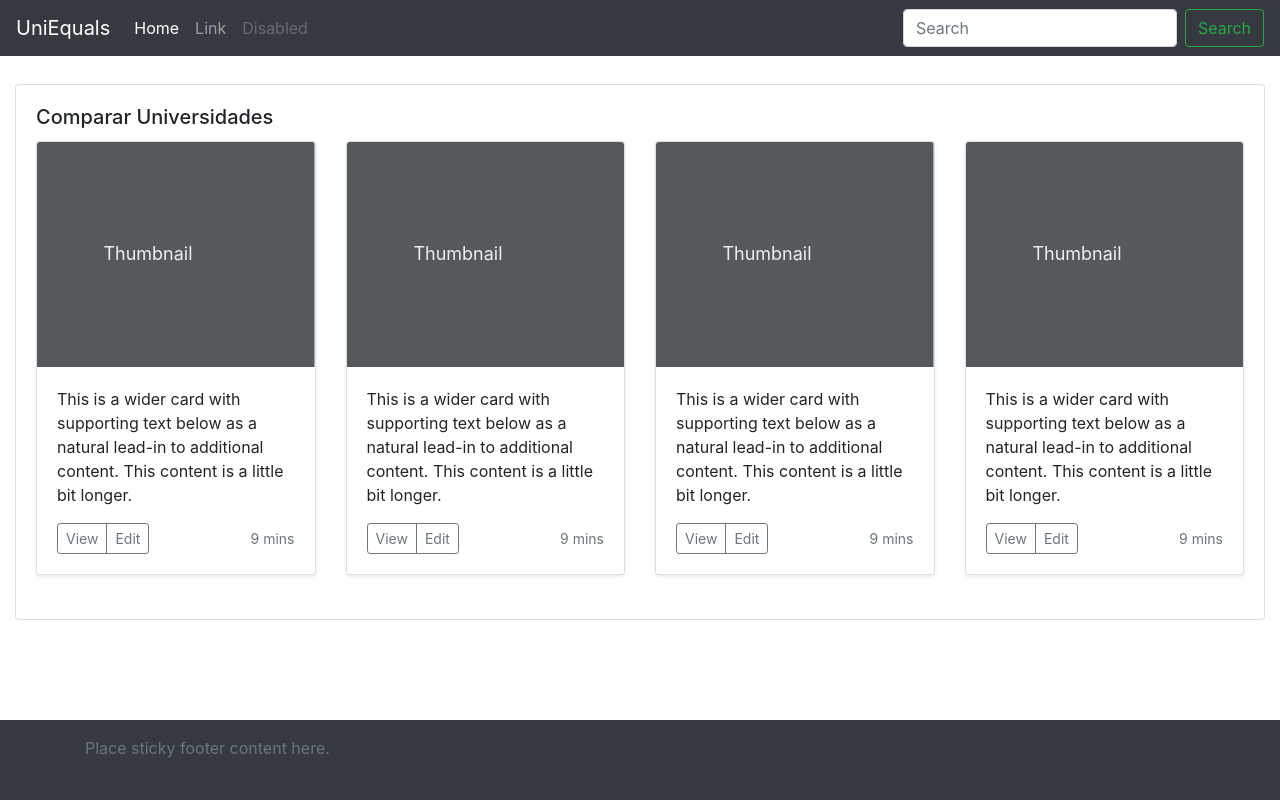
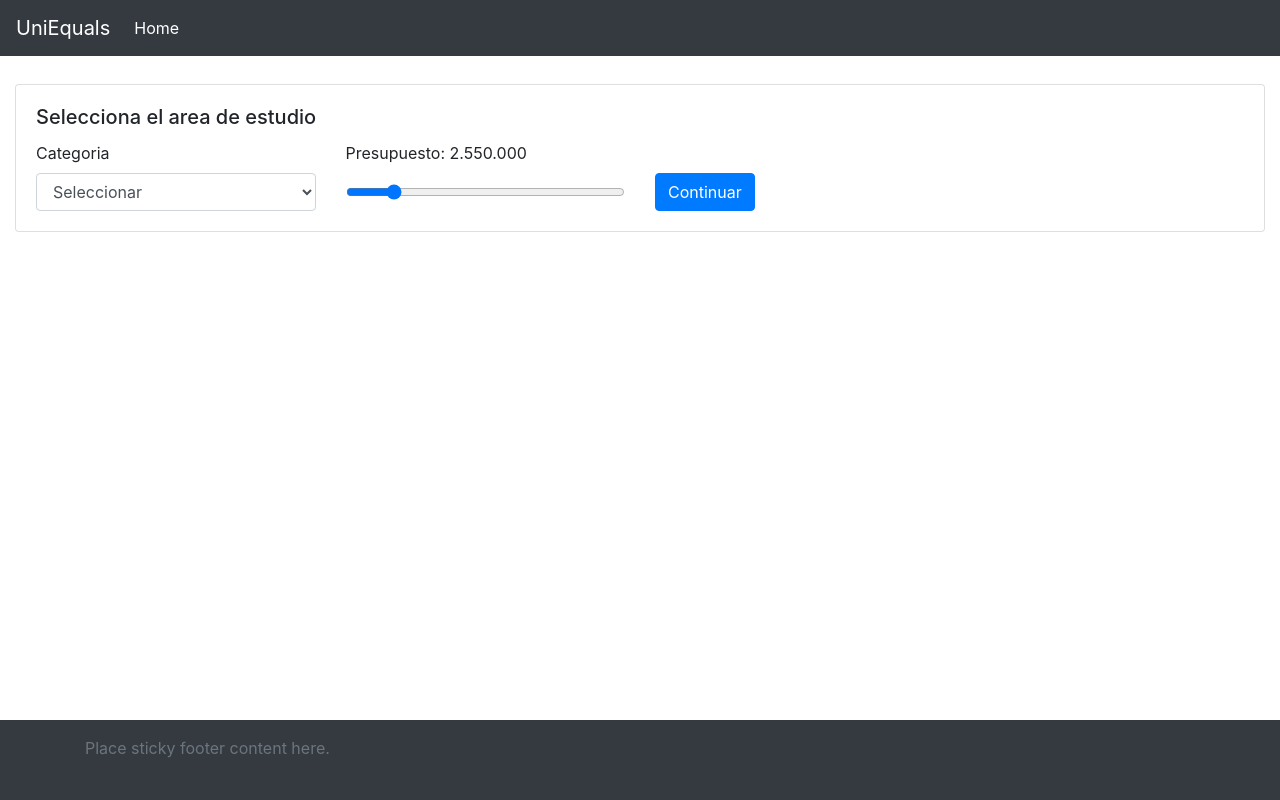
Before and after one commit to Ricardo3007/UniEquals, a CodeIgniter app: page /UniEquals/Comparar in a window 1280 px wide. Run offline with CodeIgniter, Linux system fonts and the light colour scheme; some libraries are stand-ins or nearby versions.

Commit message:
Se agrega la pagina principal de comparar filtro

```diff
--- a/application/controllers/Comparar.php
+++ b/application/controllers/Comparar.php
@@ -16,4 +16,12 @@ class Comparar extends CI_Controller {
 	 	$data['content']='comparar/index';
 	 	$this->load->view('template/home',$data);// view/index.php
 	}
+
+	public function comparar(){
+		if($this->input->post()){
+			//$data['data']=$this->Comparar_model->getAll();
+			$data['content']='comparar/comparar';
+	 		$this->load->view('template/home',$data);// view/index.php
+		}
+	}
 }
--- a/application/views/comparar/index.php
+++ b/application/views/comparar/index.php
@@ -1,84 +1,57 @@
+
 <br>
 <div class="card">
     <div class="card-body">
-        <h5 class="card-title">Comparar Universidades</h5>
-        <div class="row">
-            <div class="col-md-3">
-                <div class="card mb-4 shadow-sm">
-                    <svg class="bd-placeholder-img card-img-top" width="100%" height="225" xmlns="http://www.w3.org/2000/svg" preserveAspectRatio="xMidYMid slice" focusable="false" role="img" aria-label="Placeholder: Thumbnail">
-                        <title>Placeholder</title>
-                        <rect width="100%" height="100%" fill="#55595c" />
-                        <text x="40%" y="50%" fill="#eceeef" dy=".3em">Thumbnail</text>
-                    </svg>
-                    <div class="card-body">
-                        <p class="card-text">This is a wider card with supporting text below as a natural lead-in to additional content. This content is a little bit longer.</p>
-                        <div class="d-flex justify-content-between align-items-center">
-                            <div class="btn-group">
-                                <button type="button" class="btn btn-sm btn-outline-secondary">View</button>
-                                <button type="button" class="btn btn-sm btn-outline-secondary">Edit</button>
-                            </div>
-                            <small class="text-muted">9 mins</small>
-                        </div>
-                    </div>
+        <h5 class="card-title">Selecciona el area de estudio</h5>
+        <form id="formFiltro" action="Comparar/comparar" Method="POST">
+            <div class="row">
+                <div class="col-md-3">
+                    <label for="dropCategoria">Categoria</label>
+                    <select name="dropCategoria" id="dropCategoria" class="form-control">
+                    <option value="0">Seleccionar</option>
+                    </select>
+                </div>
+                <div class="col-md-3">
+                <label for="txtPresupuesto">Presupuesto: <span id="valorPresupuesto"></span></label>
+                <input id="txtPresupuesto" name="txtPresupuesto" type="range"
+                    min="300000" max="20000000" step="150000" value="2500000"
+                    class="form-control" onchange="rangoNumerico(this)" >
+                </div>
+                <div class="col-md-3">
+                    <button id="btnEnviar" type="submit"class="btn btn-primary btnMargin">
+                        Continuar
+                    </button>
                 </div>
             </div>
-            <div class="col-md-3">
-                <div class="card mb-4 shadow-sm">
-                    <svg class="bd-placeholder-img card-img-top" width="100%" height="225" xmlns="http://www.w3.org/2000/svg" preserveAspectRatio="xMidYMid slice" focusable="false" role="img" aria-label="Placeholder: Thumbnail">
-                        <title>Placeholder</title>
-                        <rect width="100%" height="100%" fill="#55595c" />
-                        <text x="40%" y="50%" fill="#eceeef" dy=".3em">Thumbnail</text>
-                    </svg>
-                    <div class="card-body">
-                        <p class="card-text">This is a wider card with supporting text below as a natural lead-in to additional content. This content is a little bit longer.</p>
-                        <div class="d-flex justify-content-between align-items-center">
-                            <div class="btn-group">
-                                <button type="button" class="btn btn-sm btn-outline-secondary">View</button>
-                                <button type="button" class="btn btn-sm btn-outline-secondary">Edit</button>
-                            </div>
-                            <small class="text-muted">9 mins</small>
-                        </div>
-                    </div>
-                </div>
-            </div>
-            <div class="col-md-3">
-                <div class="card mb-4 shadow-sm">
-                    <svg class="bd-placeholder-img card-img-top" width="100%" height="225" xmlns="http://www.w3.org/2000/svg" preserveAspectRatio="xMidYMid slice" focusable="false" role="img" aria-label="Placeholder: Thumbnail">
-                        <title>Placeholder</title>
-                        <rect width="100%" height="100%" fill="#55595c" />
-                        <text x="40%" y="50%" fill="#eceeef" dy=".3em">Thumbnail</text>
-                    </svg>
-                    <div class="card-body">
-                        <p class="card-text">This is a wider card with supporting text below as a natural lead-in to additional content. This content is a little bit longer.</p>
-                        <div class="d-flex justify-content-between align-items-center">
-                            <div class="btn-group">
-                                <button type="button" class="btn btn-sm btn-outline-secondary">View</button>
-                                <button type="button" class="btn btn-sm btn-outline-secondary">Edit</button>
-                            </div>
-                            <small class="text-muted">9 mins</small>
-                        </div>
-                    </div>
-                </div>
-            </div>
-            <div class="col-md-3">
-                <div class="card mb-4 shadow-sm">
-                    <svg class="bd-placeholder-img card-img-top" width="100%" height="225" xmlns="http://www.w3.org/2000/svg" preserveAspectRatio="xMidYMid slice" focusable="false" role="img" aria-label="Placeholder: Thumbnail">
-                        <title>Placeholder</title>
-                        <rect width="100%" height="100%" fill="#55595c" />
-                        <text x="40%" y="50%" fill="#eceeef" dy=".3em">Thumbnail</text>
-                    </svg>
-                    <div class="card-body">
-                        <p class="card-text">This is a wider card with supporting text below as a natural lead-in to additional content. This content is a little bit longer.</p>
-                        <div class="d-flex justify-content-between align-items-center">
-                            <div class="btn-group">
-                                <button type="button" class="btn btn-sm btn-outline-secondary">View</button>
-                                <button type="button" class="btn btn-sm btn-outline-secondary">Edit</button>
-                            </div>
-                            <small class="text-muted">9 mins</small>
-                        </div>
-                    </div>
-                </div>
-            </div>
-        </div>
+        </form>
     </div>
 </div>
+<script>
+    $(document).ready(function () {
+        //comparar/index
+        var input = document.getElementById("txtPresupuesto");
+        rangoNumerico(input);
+    });
+    function rangoNumerico(input){
+        console.log(input.value);
+        var numero = parseInt(input.value);
+        var numero =  numero.toLocaleString('en-ES').replace(',','.').replace(',','.');
+        $("#valorPresupuesto").text(numero);
+    }
+    $("#formFildtro").submit(function (event) {
+
+        var parametros = $('#formFiltro').serialize();
+
+        $.ajax({
+            type: "POST",
+            url: "<?php echo base_url('comparar/comparar');?>",
+            data: parametros,
+            success: function (result) {
+
+            },
+            error: function (msg) {
+                alert("No se completo la solicitud");
+            },
+        });
+    });
+</script>
--- a/application/views/template/home.php
+++ b/application/views/template/home.php
@@ -21,6 +21,8 @@
     <link rel="stylesheet" href="<?php echo base_url('/assets/css/toastr.min.css');?>" />
     <!-- Multi-Select CSS -->
     <link rel="stylesheet" href="<?php echo base_url('/assets/css/select2.min.css');?>">
+    <!-- Se llama aca para que cargue de primero -->
+    <script type="text/javascript" src="<?php echo base_url('/assets/js/jquery.js');?>"></script>
 </head>
 <body>
     <header>
@@ -35,17 +37,7 @@
                     <li class="nav-item active">
                         <a class="nav-link" href="#">Home <span class="sr-only">(current)</span></a>
                     </li>
-                    <li class="nav-item">
-                        <a class="nav-link" href="#">Link</a>
-                    </li>
-                    <li class="nav-item">
-                        <a class="nav-link disabled" href="#" tabindex="-1" aria-disabled="true">Disabled</a>
-                    </li>
                 </ul>
-                <form class="form-inline mt-2 mt-md-0">
-                    <input class="form-control mr-sm-2" type="text" placeholder="Search" aria-label="Search">
-                    <button class="btn btn-outline-success my-2 my-sm-0" type="submit">Search</button>
-                </form>
             </div>
         </nav>
     </header>
@@ -63,7 +55,6 @@
         </div>
     </footer>
 </body>
-<script type="text/javascript" src="<?php echo base_url('/assets/js/jquery.js');?>"></script>
 <script type="text/javascript" src="<?php echo base_url('/assets/js/bootstrap.js');?>"></script>
 <script type="text/javascript" src="<?php echo base_url('/assets/js/bootstrap.min.js');?>"></script>
 <script type="text/javascript" src="<?php echo base_url('/assets/js/jquery.dataTables.min.js');?>"></script>
```
Also changed, not shown: application/views/comparar/comparar.php (added, +84 -0 lines).
